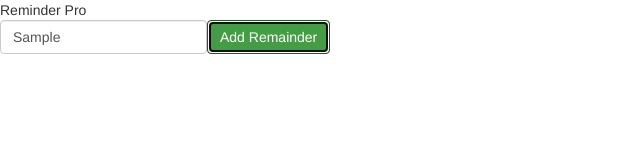
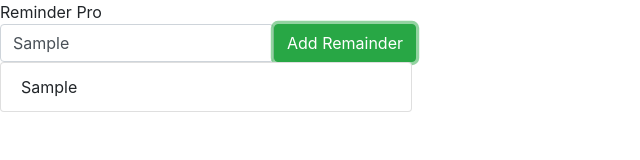
Before and after one commit to eriksonoliveira/Reminder-App, a React app: page / in a window 1280 px wide. Both pictures are taken after typing "Sample" into the empty fields and a click on the button "Add Remainder". Shown: the whole page, without its empty margins (0-640 px from the left). Built offline with nearby package versions, Linux system fonts and the light colour scheme.

Commit message:
Setup Redux and show reminders

```diff
--- a/public/index.html
+++ b/public/index.html
@@ -20,7 +20,7 @@
       Learn how to configure a non-root public URL by running `npm run build`.
     -->
 
-    <link rel="stylesheet" href="https://maxcdn.bootstrapcdn.com/bootstrap/3.3.7/css/bootstrap.min.css" integrity="sha384-BVYiiSIFeK1dGmJRAkycuHAHRg32OmUcww7on3RYdg4Va+PmSTsz/K68vbdEjh4u" crossorigin="anonymous">
+    <link rel="stylesheet" href="https://stackpath.bootstrapcdn.com/bootstrap/4.1.1/css/bootstrap.min.css" integrity="sha384-WskhaSGFgHYWDcbwN70/dfYBj47jz9qbsMId/iRN3ewGhXQFZCSftd1LZCfmhktB" crossorigin="anonymous">
 
     <title>React App</title>
   </head>
--- /dev/null
+++ b/src/actions/index.js
@@ -0,0 +1,15 @@
+import { ADD_REMINDER } from '../constant.js';
+
+//Action creator addReminder
+export const addReminder = (text) => {
+  //Action
+  const action = {
+    type: ADD_REMINDER,
+    text //short for text: text
+  }
+
+  console.log('action in addReminder', action);
+  return action;
+}
+
+export default addReminder;
--- a/src/components/App.js
+++ b/src/components/App.js
@@ -1,6 +1,36 @@
 import React, { Component } from 'react';
+import { connect } from 'react-redux';
+import addReminder from '../actions';
 
 class App extends Component {
+  constructor(props) {
+    super(props);
+
+    this.state = {
+      text: ''
+    }
+  }
+
+  addReminder() {
+    this.props.addReminder(this.state.text);
+  }
+
+  renderReminders() {
+    const { reminders } = this.props;
+    return (
+      <ul className="list-group col-sm-4">
+        {
+          reminders.map(reminder => {
+            return (
+              <li key={reminder.id} className="list-group-item">
+                <div>{reminder.text}</div>
+              </li>
+            )
+          })
+        }
+      </ul>
+    );
+  }
 
   render() {
     return(
@@ -13,17 +43,28 @@ class App extends Component {
             <input
               className="form-control"
               placeholder="I have to..."
+              onChange={event => this.setState({text: event.target.value})}
             />
           </div>
           <button
             type="button"
-            className="btn btn-success">
+            className="btn btn-success"
+            onClick={() => this.addReminder()}
+          >
             Add Remainder
           </button>
         </div>
+        { this.renderReminders() }
       </div>
     );
   }
 }
 
-export default App;
+function mapStateToProps(state) {
+  console.log('state', state);
+  return {
+    reminders: state
+  }
+}
+
+export default connect(mapStateToProps, {addReminder})(App);
--- /dev/null
+++ b/src/constant.js
@@ -0,0 +1,3 @@
+//Action types
+
+export const ADD_REMINDER = 'ADD_REMINDER';
--- a/src/index.js
+++ b/src/index.js
@@ -1,7 +1,14 @@
 import React from 'react';
 import ReactDOM from 'react-dom';
 import App from './components/App';
+import { Provider } from "react-redux";
+import { createStore } from 'redux';
+import reducer from './reducers';
+
+const store = createStore(reducer);
 
 ReactDOM.render(
-  <App />, document.getElementById('root')
+  <Provider store={store}>
+    <App />
+  </Provider>, document.getElementById('root')
 );
--- /dev/null
+++ b/src/reducers/index.js
@@ -0,0 +1,25 @@
+import { ADD_REMINDER } from '../constant';
+
+//***Reminder reducer***//
+const reminder = (action) => {
+  return {
+    text: action.text,
+    id: Math.random()
+  }
+}
+
+const reminders = (state = [], action) => {
+  let reminders = null;
+  switch(action.type) {
+    case ADD_REMINDER:
+      //spread operator. Copies the content of an array into another array
+      reminders = [...state, reminder(action)];
+      console.log('reminders as state', reminders);
+
+      return reminders;
+    default:
+      return state;
+  }
+}
+
+export default reminders;
```
